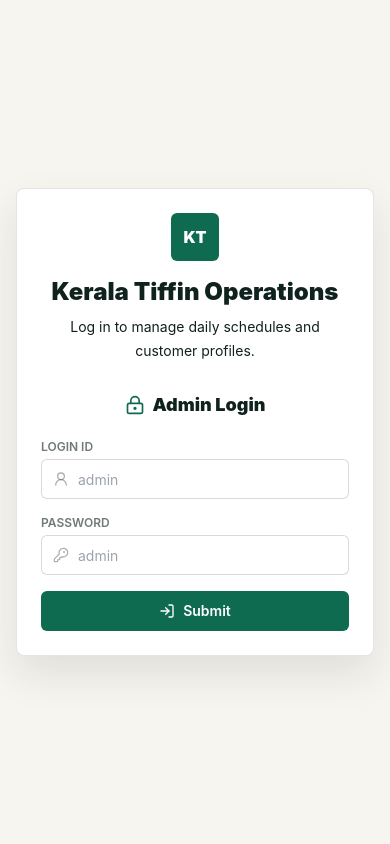
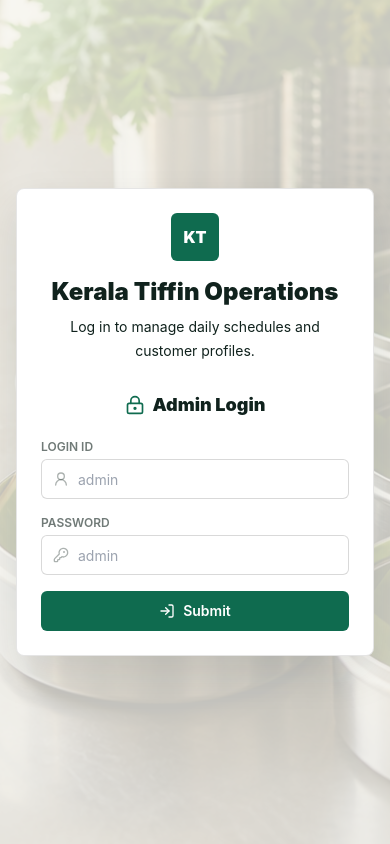
Before and after one commit to shiv1105/kerala-tiffins-manager, a React (Vite) app: page / in a window 390 px wide. Built offline with nearby package versions, Linux system fonts and the light colour scheme.

Commit message:
Polish login theme and mobile header

```diff
--- a/src/components/AppShell.tsx
+++ b/src/components/AppShell.tsx
@@ -97,15 +97,15 @@ export function AppShell({
       ) : null}
 
       <div className="lg:pl-72">
-        <header className="sticky top-0 z-20 border-b border-black/10 bg-coconut/95 px-4 py-3 backdrop-blur lg:px-8">
+        <header className="sticky top-0 z-20 border-b border-black/10 bg-coconut/95 px-3 py-3 backdrop-blur sm:px-4 lg:px-8">
           <div className="flex items-center justify-between gap-3">
             <div className="flex min-w-0 items-center gap-3">
               <button className="icon-button lg:hidden" onClick={() => setMobileOpen(true)} aria-label="Open menu">
                 <Menu className="h-4 w-4" />
               </button>
               <div className="min-w-0">
-                <p className="label">Kerala Tiffins Manager</p>
-                <h1 className="truncate text-xl font-bold text-ink">{activeLabel}</h1>
+                <p className="label hidden sm:block">Kerala Tiffins Manager</p>
+                <h1 className="truncate text-lg font-bold text-ink sm:text-xl">{activeLabel}</h1>
               </div>
             </div>
             <div className="flex shrink-0 items-center gap-2">
@@ -113,9 +113,9 @@ export function AppShell({
                 <FileText className="h-4 w-4 text-leaf" />
                 <span className="truncate">{syncStatus}</span>
               </div>
-              <button className="secondary-button h-9" onClick={onLogout}>
+              <button className="secondary-button h-9 px-2 sm:px-3" onClick={onLogout} aria-label="Logout">
                 <LogOut className="h-4 w-4" />
-                Logout
+                <span className="hidden sm:inline">Logout</span>
               </button>
             </div>
           </div>
--- a/src/components/SetupScreen.tsx
+++ b/src/components/SetupScreen.tsx
@@ -1,5 +1,6 @@
 import { KeyRound, LockKeyhole, LogIn, UserRound } from "lucide-react";
 import { useState } from "react";
+import banner from "../assets/kerala-tiffins-banner.png";
 
 export function SetupScreen({
   onContinueDemo,
@@ -21,8 +22,10 @@ export function SetupScreen({
   };
 
   return (
-    <main className="flex min-h-screen items-center justify-center bg-coconut px-4 py-8 text-ink">
-      <section className="panel w-full max-w-md p-6 sm:p-8">
+    <main className="relative flex min-h-screen items-center justify-center overflow-hidden bg-coconut px-4 py-8 text-ink">
+      <img src={banner} alt="" className="absolute inset-0 h-full w-full object-cover opacity-20" />
+      <div className="absolute inset-0 bg-coconut/78" />
+      <section className="panel relative w-full max-w-md bg-white/92 p-6 shadow-soft backdrop-blur-sm sm:p-8">
         <div className="mb-7 text-center">
           <div className="mx-auto mb-4 flex h-12 w-12 items-center justify-center rounded-md bg-leaf font-black text-white">KT</div>
           <h1 className="text-2xl font-black leading-tight sm:text-3xl">Kerala Tiffin Operations</h1>
```
